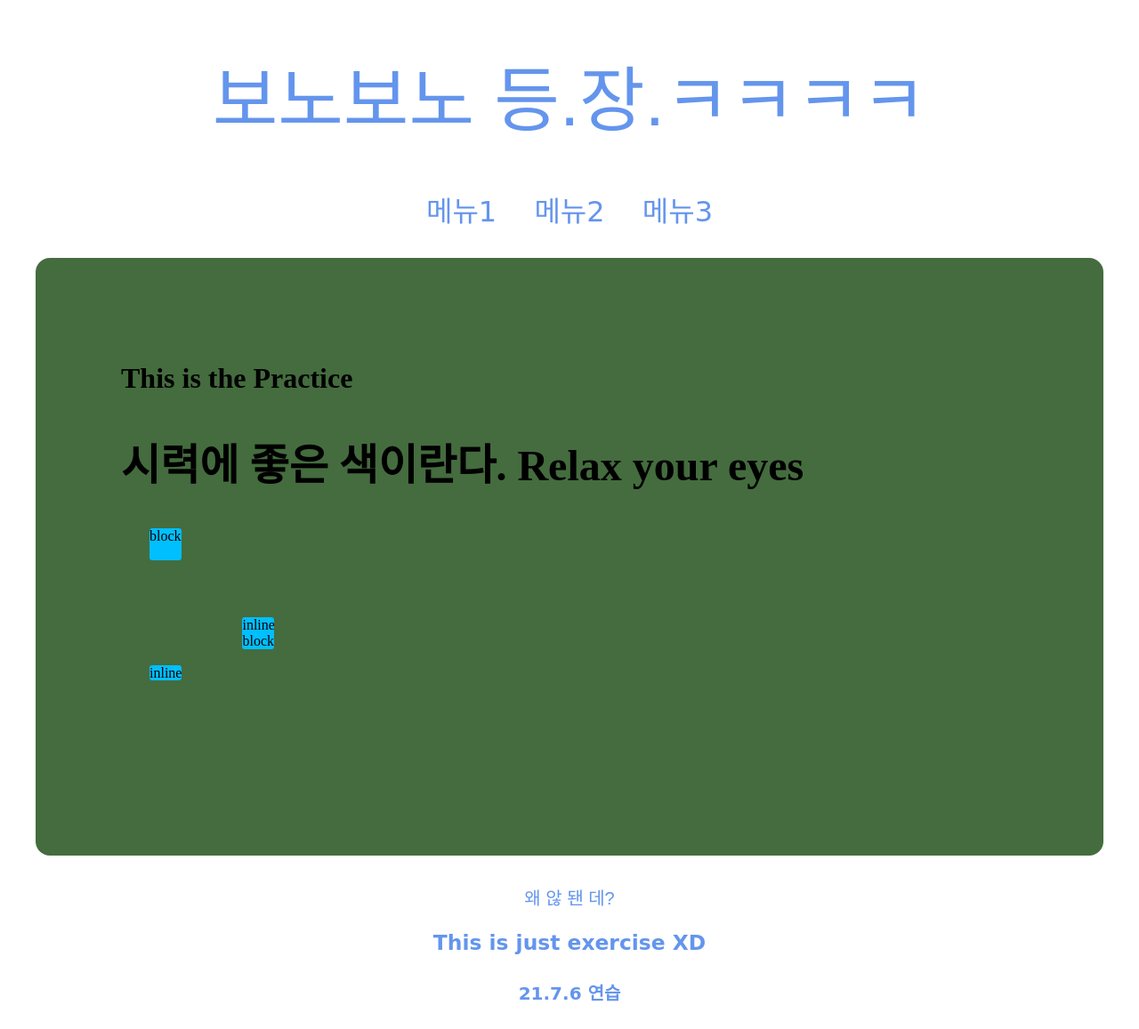
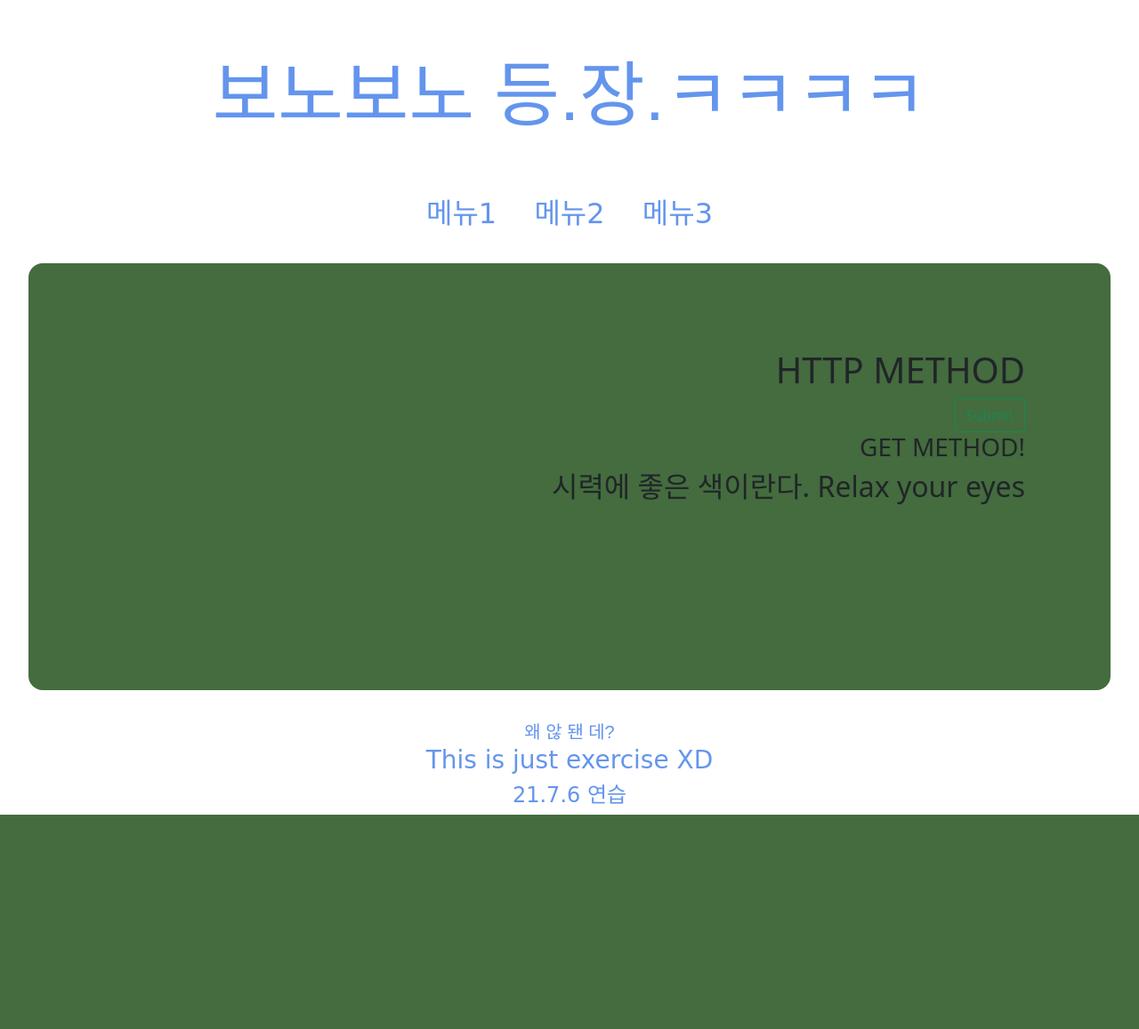
Before and after one commit to JururuK/Class_Web, a Django app: page /practice/exercise/ in a window 1280 px wide. Shown: the whole page at 89% size. After the commit the page ends 916 px from the top, so only its background shows below. Run offline with Django 3.2, Linux system fonts and the light colour scheme; parts of the project's set-up code (start-up, migrations or seed data) failed here and were passed over; some web fonts are replaced.

Commit message:
7/9 class exercise 3

```diff
--- a/practice/templates/practice/exercise.html
+++ b/practice/templates/practice/exercise.html
@@ -1,25 +1,16 @@
 {% extends 'base.html' %}
 
 {% block content %}  <!--컨텐츠 부분만 원하는대로 불러옴-->
-<style>
-    .test {
-        background-color : deepskyblue;
-        margin : 2rem;
-        height : 36px;
-        width : 36px;
-        border-radius: .2rem;
-        overflow : hidden;
-    }
 
-</style>
-<div style="padding : 6rem  ; height : 30rem; background-color: #446c3e; margin: 2rem; border-radius: 1rem">
-    <h1>This is the Practice</h1>
-    <h2 style = 'font-size : 3rem;'>시력에 좋은 색이란다. Relax your eyes</h2>
-    <div class = 'test' style = 'display : block'>block</div>
-    <div class = 'test' style = 'display : inline'>inline</div>
-    <div class = 'test' style = 'display : inline-block'>inline-block</div>
-    <div class = 'test' style = 'display : none'>none</div>
+    <div style="text-align : right; padding : 6rem  ; height : 30rem; background-color: #446c3e; margin: 2rem; border-radius: 1rem">
+        <h1> HTTP METHOD</h1>
 
+        <form action="/practice/exercise/" method="post">
+            {% csrf_token %}
+            <input type="submit" class="btn btn-outline-success">
+        </form>
+    <h3> {{ text }}</h3>
+    <h4 style = 'font-size : 2rem;'>시력에 좋은 색이란다. Relax your eyes</h4>
 </div>
 
 {% endblock %}
--- a/practice/views.py
+++ b/practice/views.py
@@ -5,4 +5,9 @@ from django.shortcuts import render
 
 
 def practice(review) :
-    return render(review, 'practice/exercise.html')
+    if review.method == "POST" :
+        return render(review, 'practice/exercise.html',
+                      context = {'text':'POST METHOD'})
+    else :
+        return render(review, 'practice/exercise.html',
+                      context = {'text':'GET METHOD!'})
--- a/templates/head.html
+++ b/templates/head.html
@@ -3,6 +3,10 @@
 <head>
     <meta charset="UTF-8">
     <title>웹/어플 수업 연습</title>
+    <link href="https://cdn.jsdelivr.net/npm/bootstrap@5.0.2/dist/css/bootstrap.min.css"
+          rel="stylesheet" integrity="sha384-EVSTQN3/azprG1Anm3QDgpJLIm9Nao0Yz1ztcQTwFspd3yD65VohhpuuCOmLASjC"
+          crossorigin="anonymous">
+
     <link rel="preconnect" href="https://fonts.googleapis.com">
     <link rel="preconnect" href="https://fonts.gstatic.com" crossorigin>
     <link href="https://fonts.googleapis.com/css2?family=Black+And+White+Picture&family=Cute+Font&display=swap" rel="stylesheet">
```
